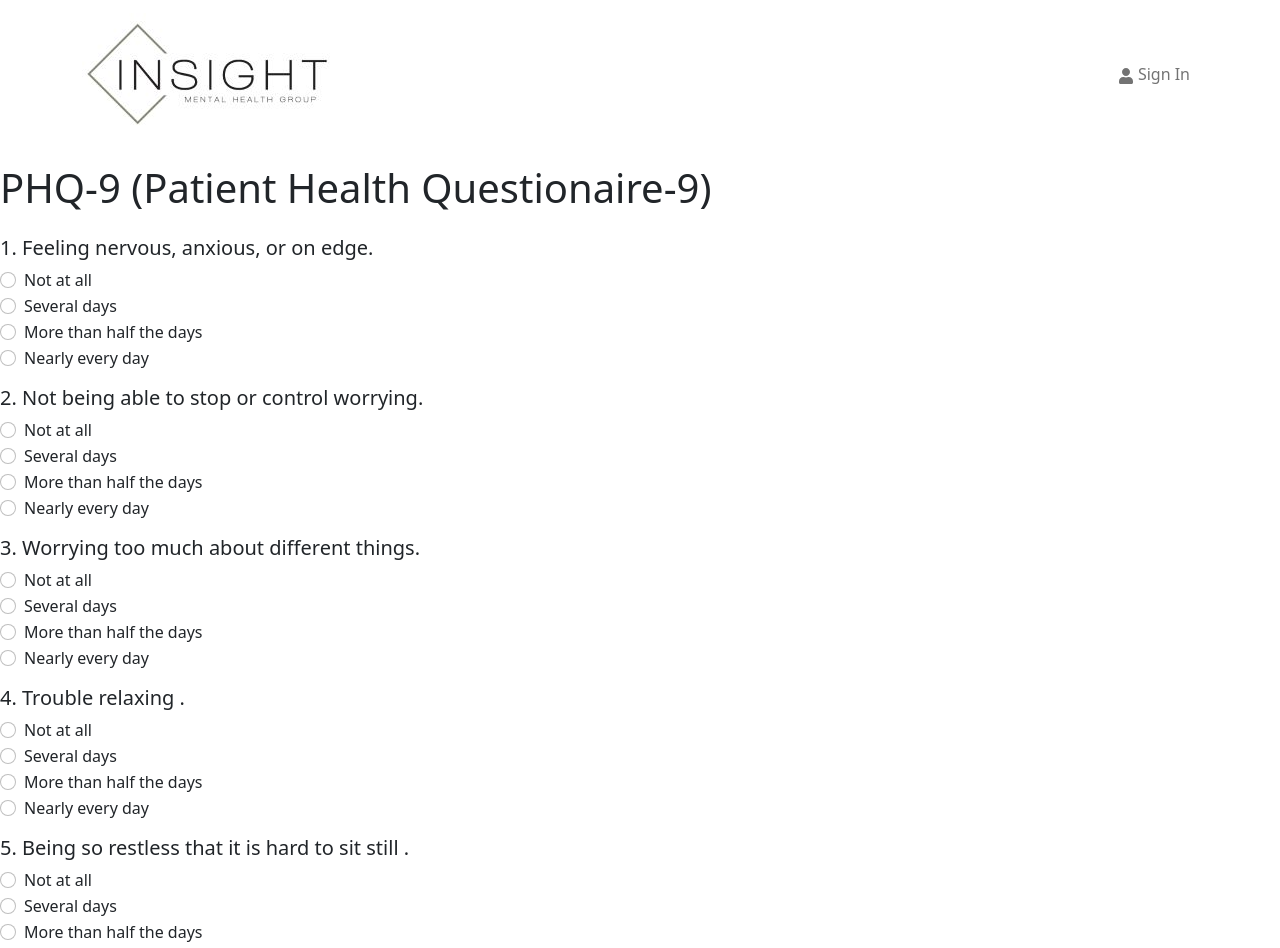
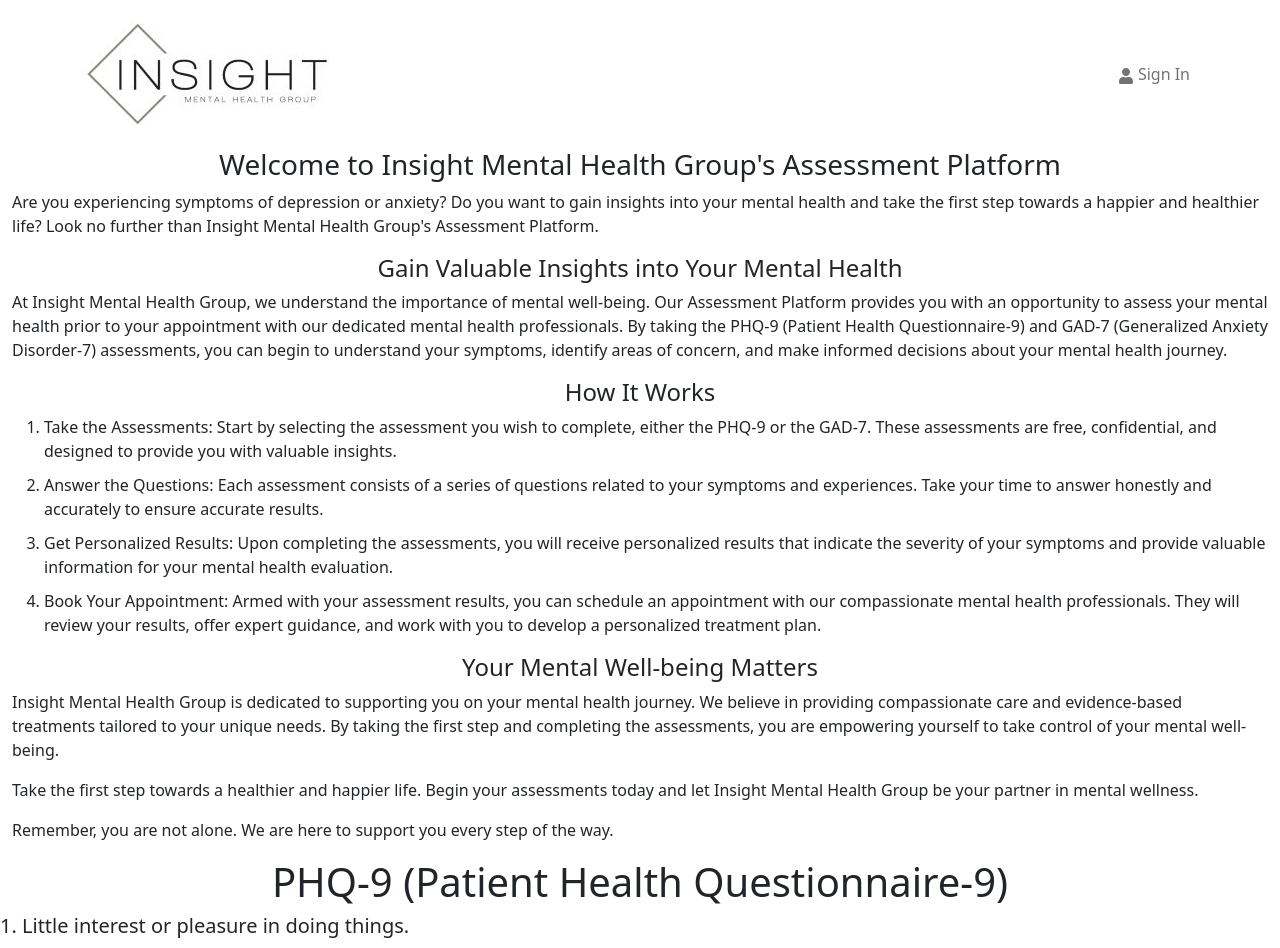
Before and after one commit to sfinnie5/mentalhealthassessments, a React (Create React App) app in the folder frontend/: page / in a window 1280 px wide. Shown: the top 948 px of the page. Built offline with nearby package versions, Linux system fonts and the light colour scheme.

Commit message:
created HomePage, imported BrowswerRouter

```diff
--- a/frontend/package.json
+++ b/frontend/package.json
@@ -12,8 +12,10 @@
     "bootstrap": "^5.2.3",
     "formik": "^2.2.9",
     "react": "^18.2.0",
+    "react-bootstrap": "^2.7.4",
     "react-dom": "^18.2.0",
     "react-icons": "^4.8.0",
+    "react-router-dom": "^6.11.2",
     "react-scripts": "5.0.1",
     "reactstrap": "^9.1.9",
     "web-vitals": "^2.1.4"
--- a/frontend/src/App.js
+++ b/frontend/src/App.js
@@ -1,8 +1,9 @@
-import { Col } from 'reactstrap'
+import { BrowserRouter as Router, Route } from 'react-router-dom'
 import Header from './components/Header'
 import Footer from './components/Footer'
-// import Phq9Form from './components/Phq9Form'
-import GAD7Form from './components/GAD7Form'
+import Phq9Form from './components/Phq9Form'
+// import GAD7Form from './components/GAD7Form'
+import HomePage from './components/HomePage'
 import { useState } from 'react'
 
 let nextId = 1
@@ -24,21 +25,17 @@
         </div>
     ))
     return (
-        <>
+        <Router>
             <Header />
-            <main className='py-3'>
-                <Col>
-                    <h1>PHQ-9 (Patient Health Questionaire-9)</h1>
-                </Col>
-            </main>
-            {/* <Phq9Form onSubmit={handleSubmit} /> */}
-            <GAD7Form onSubmit={handleSubmit} />
+            <HomePage />
+            <Phq9Form onSubmit={handleSubmit} />
+            {/* <GAD7Form onSubmit={handleSubmit} /> */}
             <div className='assessment-list'>
                 <h2>Prior Assessments:</h2>
                 {submissionList}
             </div>
             <Footer />
-        </>
+        </Router>
     )
 }
 
--- a/frontend/src/components/GAD7Form.jsx
+++ b/frontend/src/components/GAD7Form.jsx
@@ -1,10 +1,13 @@
-import { Form, FormGroup, Label, Button, Input } from 'reactstrap'
+import { Col, Form, FormGroup, Label, Button, Input } from 'reactstrap'
 import { useState } from 'react'
 import SubmitModal from './SubmitModal'
 
 const GAD7Form = ({ onSubmit }) => {
     const [answers, setAnswers] = useState({})
     const [showModal, setShowModal] = useState(false)
+    const toggleModal = () => {
+        setShowModal(!showModal)
+    }
     const questionsGad7 = [
         {
             id: 1,
@@ -75,7 +78,7 @@
                 { text: 'More than half the days', value: '2' },
                 { text: 'Nearly every day', value: '3' },
             ],
-        }
+        },
     ]
 
     const handleChange = (e) => {
@@ -86,14 +89,18 @@
         e.preventDefault()
         onSubmit(answers)
         setShowModal(true)
-    }
-
-    const closeModal = () => {
-        setShowModal(false)
+        setAnswers({})
     }
 
     return (
         <Form onSubmit={handleSubmit}>
+            <Container fluid>
+                <Row className='align-items-center justify-content-center'>
+                    <Col xs={12} className='text-center'>
+                        <h1>GAD-7 (Generalized Anxiety Disorder-7)</h1>
+                    </Col>
+                </Row>
+            </Container>
             {questionsGad7.map((question) => (
                 <FormGroup key={question.id}>
                     <h5>{question.text}</h5>
@@ -113,7 +120,7 @@
                 </FormGroup>
             ))}
             <Button type='submit'>Submit</Button>
-            {showModal && <SubmitModal onCloseModal={closeModal} />}
+            <SubmitModal showModal={showModal} toggleModal={toggleModal} />
         </Form>
     )
 }
--- /dev/null
+++ b/frontend/src/components/HomePage.js
@@ -0,0 +1,87 @@
+import React from 'react'
+import { Container, Row, Col } from 'reactstrap'
+
+const HomePage = () => {
+    return (
+        <Container fluid>
+            <Row className='align-items-center justify-content-center'>
+                <Col xs='12'>
+                    <h3 className='text-center'>
+                        Welcome to Insight Mental Health Group's Assessment
+                        Platform
+                    </h3>
+                    <p>
+                        Are you experiencing symptoms of depression or anxiety?
+                        Do you want to gain insights into your mental health and
+                        take the first step towards a happier and healthier
+                        life? Look no further than Insight Mental Health Group's
+                        Assessment Platform.
+                    </p>
+                    <h4 className='text-center'>Gain Valuable Insights into Your Mental Health</h4>
+                    <p>
+                        At Insight Mental Health Group, we understand the
+                        importance of mental well-being. Our Assessment Platform
+                        provides you with an opportunity to assess your mental
+                        health prior to your appointment with our dedicated
+                        mental health professionals. By taking the PHQ-9
+                        (Patient Health Questionnaire-9) and GAD-7 (Generalized
+                        Anxiety Disorder-7) assessments, you can begin to
+                        understand your symptoms, identify areas of concern, and
+                        make informed decisions about your mental health
+                        journey.
+                    </p>
+                    <h4 className='text-center'>How It Works</h4>
+                    <ol>
+                        <li style={{ marginBottom: '10px' }}>
+                            Take the Assessments: Start by selecting the
+                            assessment you wish to complete, either the PHQ-9 or
+                            the GAD-7. These assessments are free, confidential,
+                            and designed to provide you with valuable insights.
+                        </li>
+                        <li style={{ marginBottom: '10px' }}>
+                            Answer the Questions: Each assessment consists of a
+                            series of questions related to your symptoms and
+                            experiences. Take your time to answer honestly and
+                            accurately to ensure accurate results.
+                        </li>
+                        <li style={{ marginBottom: '10px' }}>
+                            Get Personalized Results: Upon completing the
+                            assessments, you will receive personalized results
+                            that indicate the severity of your symptoms and
+                            provide valuable information for your mental health
+                            evaluation.
+                        </li>
+                        <li style={{ marginBottom: '10px' }}>
+                            Book Your Appointment: Armed with your assessment
+                            results, you can schedule an appointment with our
+                            compassionate mental health professionals. They will
+                            review your results, offer expert guidance, and work
+                            with you to develop a personalized treatment plan.
+                        </li>
+                    </ol>
+                    <h4 className='text-center'>Your Mental Well-being Matters</h4>
+                    <p>
+                        Insight Mental Health Group is dedicated to supporting
+                        you on your mental health journey. We believe in
+                        providing compassionate care and evidence-based
+                        treatments tailored to your unique needs. By taking the
+                        first step and completing the assessments, you are
+                        empowering yourself to take control of your mental
+                        well-being.
+                    </p>
+                    <p>
+                        Take the first step towards a healthier and happier
+                        life. Begin your assessments today and let Insight
+                        Mental Health Group be your partner in mental wellness.
+                    </p>
+                    <p>
+                        Remember, you are not alone. We are here to support you
+                        every step of the way.
+                    </p>
+                </Col>
+            </Row>
+        </Container>
+    )
+}
+
+export default HomePage
--- a/frontend/src/components/Phq9Form.jsx
+++ b/frontend/src/components/Phq9Form.jsx
@@ -1,4 +1,13 @@
-import { Form, FormGroup, Label, Button, Input } from 'reactstrap'
+import {
+    Container,
+    Row,
+    Col,
+    Form,
+    FormGroup,
+    Label,
+    Button,
+    Input,
+} from 'reactstrap'
 import { useState } from 'react'
 import SubmitModal from './SubmitModal'
 // import { validatePhq9Form } from '../utils/validatePhq9Form'
@@ -111,14 +120,20 @@
         e.preventDefault()
         onSubmit(answers)
         setShowModal(true)
-    }
-
-    const closeModal = () => {
-        setShowModal(false)
+        setAnswers({})
     }
 
     return (
         <Form onSubmit={handleSubmit}>
+            <Container fluid>
+                <Row
+                    className='align-items-center justify-content-center'
+                >
+                    <Col xs={12} className='text-center'>
+                        <h1>PHQ-9 (Patient Health Questionnaire-9)</h1>
+                    </Col>
+                </Row>
+            </Container>
             {questionsphq9.map((question) => (
                 <FormGroup key={question.id}>
                     <h5>{question.text}</h5>
--- a/frontend/src/components/SubmitModal.jsx
+++ b/frontend/src/components/SubmitModal.jsx
@@ -1,13 +1,11 @@
 import { Modal, ModalHeader, ModalBody } from 'reactstrap'
 
 const SubmitModal = ({ showModal, toggleModal }) => {
-    const closeModal = () => {
-        toggleModal()
-    }
+
 
     return (
-        <Modal isOpen={showModal} toggle={closeModal} className='submitmodal'>
-            <ModalHeader>
+        <Modal isOpen={showModal} toggle={toggleModal} className='submitmodal'>
+            <ModalHeader toggle={toggleModal}>
                 Your Completed Assessment Has Been Received.
                 For more information about anxiety and depression ahead of your appointment, please refer to the resource links below.
             </ModalHeader>
```
Also changed, not shown: 1 other file (tests, documents, lock files or other folders).
